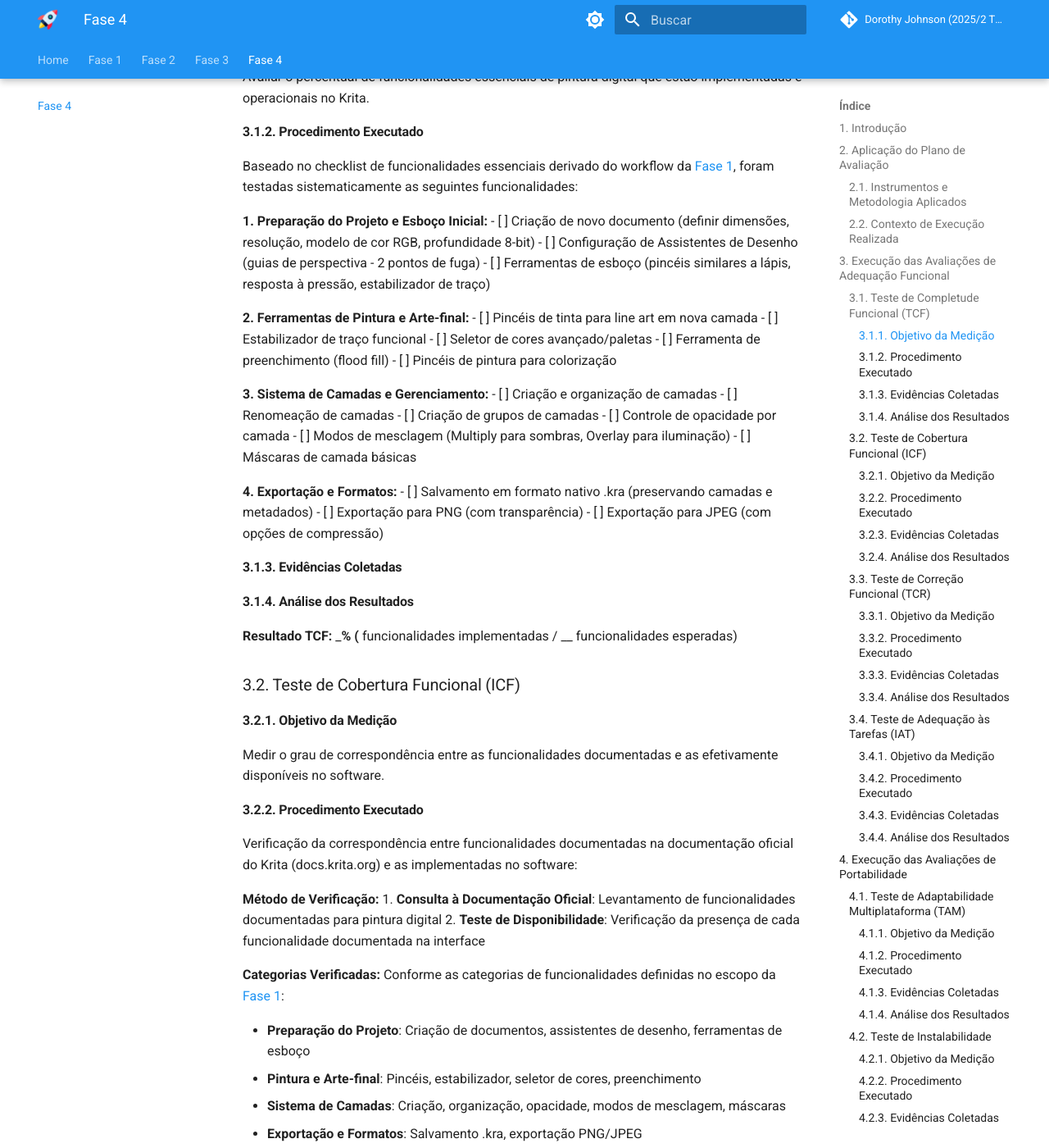
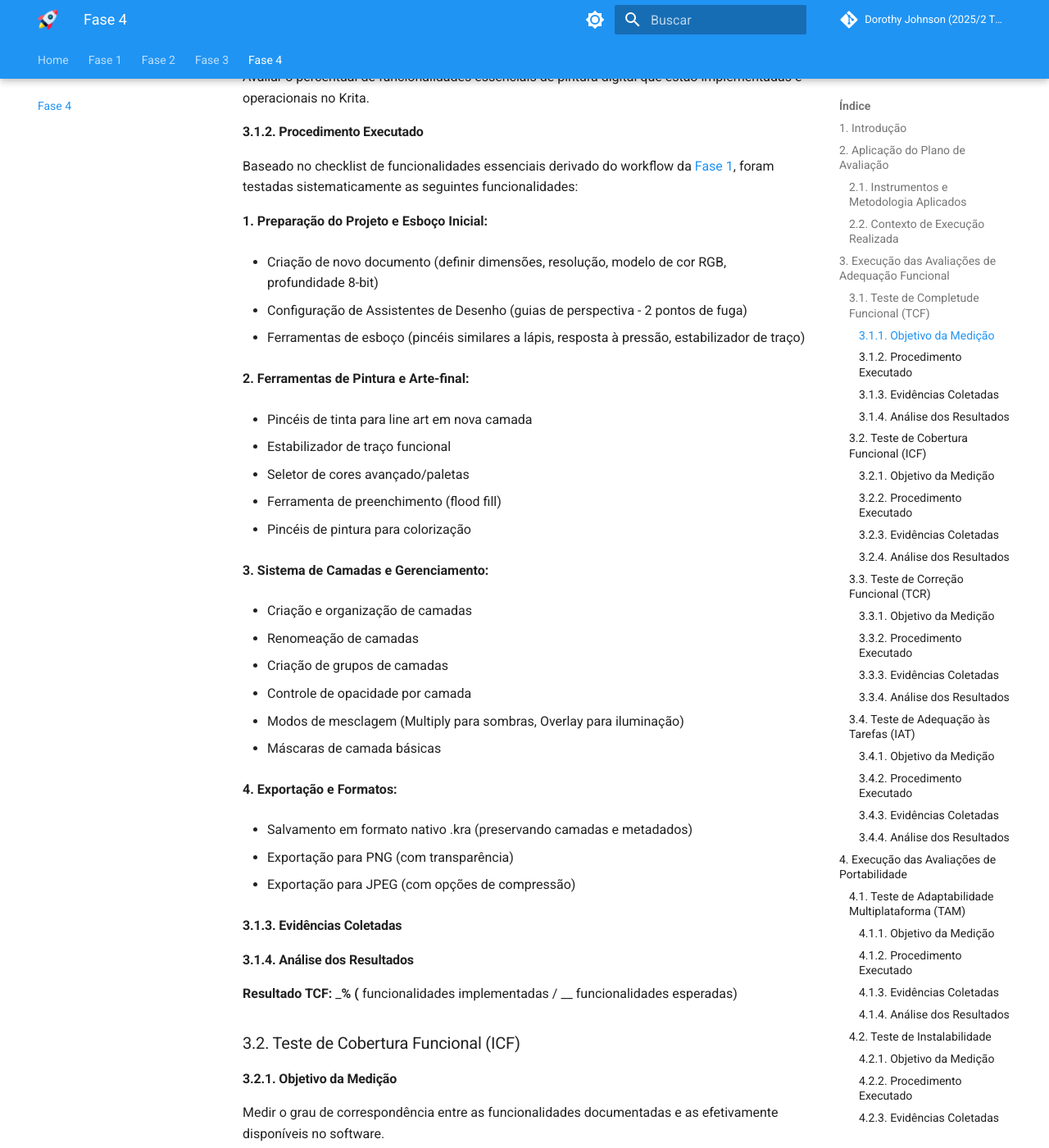
Before and after one commit to FCTE-Qualidade-de-Software-1/2025-2_T02_DOROTHY-JOHNSON, an MkDocs documentation site: the page built from docs/fase4/execucaoFase4.md, in a window 1280 px wide and 1400 px high, scrolled down 1367 px. Shown: the whole window at 82% size. Built offline with MkDocs 1.6.1 and Material for MkDocs 9.7.7, drawn with Linux system fonts in a browser that asks for light colours; comment, search, counter and statistics services are not loaded.

Commit message:
docs: correção de md

```diff
--- a/docs/fase4/execucaoFase4.md
+++ b/docs/fase4/execucaoFase4.md
@@ -44,29 +44,46 @@
 Baseado no checklist de funcionalidades essenciais derivado do workflow da [Fase 1](https://fcte-qualidade-de-software-1.github.io/2025-2_T02_DOROTHY-JOHNSON/fase1/execucaoFase1/#23-escopo-profundidade-e-objetos-de-avaliacao), foram testadas sistematicamente as seguintes funcionalidades:
 
 **1. Preparação do Projeto e Esboço Inicial:**
-- [ ] Criação de novo documento (definir dimensões, resolução, modelo de cor RGB, profundidade 8-bit)
-- [ ] Configuração de Assistentes de Desenho (guias de perspectiva - 2 pontos de fuga)
-- [ ] Ferramentas de esboço (pincéis similares a lápis, resposta à pressão, estabilizador de traço)
+
+- Criação de novo documento (definir dimensões, resolução, modelo de cor RGB, profundidade 8-bit)
+
+- Configuração de Assistentes de Desenho (guias de perspectiva - 2 pontos de fuga)
+
+- Ferramentas de esboço (pincéis similares a lápis, resposta à pressão, estabilizador de traço)
 
 **2. Ferramentas de Pintura e Arte-final:**
-- [ ] Pincéis de tinta para line art em nova camada
-- [ ] Estabilizador de traço funcional
-- [ ] Seletor de cores avançado/paletas
-- [ ] Ferramenta de preenchimento (flood fill)
-- [ ] Pincéis de pintura para colorização
+
+- Pincéis de tinta para line art em nova camada
+
+- Estabilizador de traço funcional
+
+- Seletor de cores avançado/paletas
+
+- Ferramenta de preenchimento (flood fill)
+
+- Pincéis de pintura para colorização
 
 **3. Sistema de Camadas e Gerenciamento:**
-- [ ] Criação e organização de camadas
-- [ ] Renomeação de camadas
-- [ ] Criação de grupos de camadas
-- [ ] Controle de opacidade por camada
-- [ ] Modos de mesclagem (Multiply para sombras, Overlay para iluminação)
-- [ ] Máscaras de camada básicas
+
+- Criação e organização de camadas
+
+- Renomeação de camadas
+
+- Criação de grupos de camadas
+
+- Controle de opacidade por camada
+
+- Modos de mesclagem (Multiply para sombras, Overlay para iluminação)
+
+- Máscaras de camada básicas
 
 **4. Exportação e Formatos:**
-- [ ] Salvamento em formato nativo .kra (preservando camadas e metadados)
-- [ ] Exportação para PNG (com transparência)
-- [ ] Exportação para JPEG (com opções de compressão)
+
+- Salvamento em formato nativo .kra (preservando camadas e metadados)
+
+- Exportação para PNG (com transparência)
+
+- Exportação para JPEG (com opções de compressão)
 
 #### 3.1.3. Evidências Coletadas
 
```
